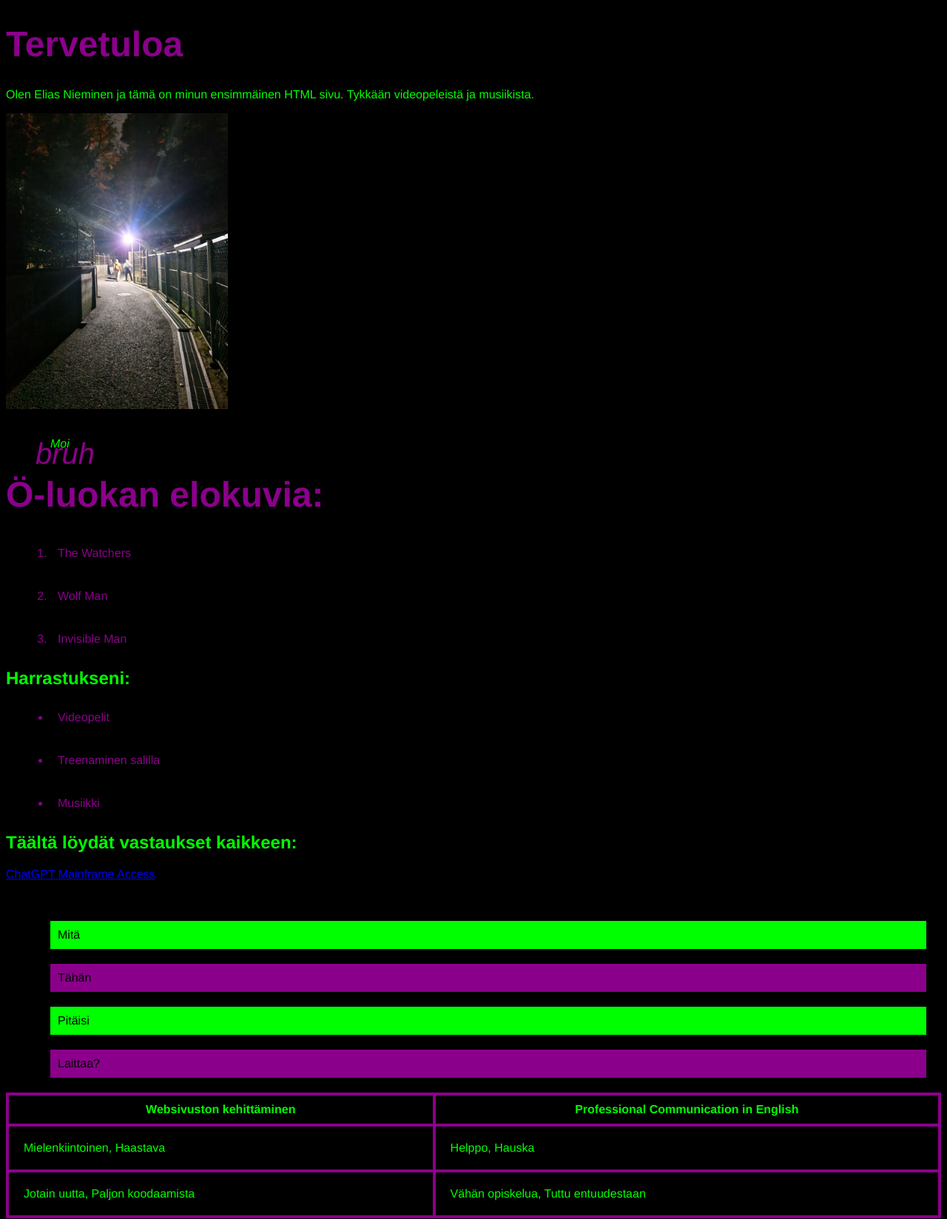
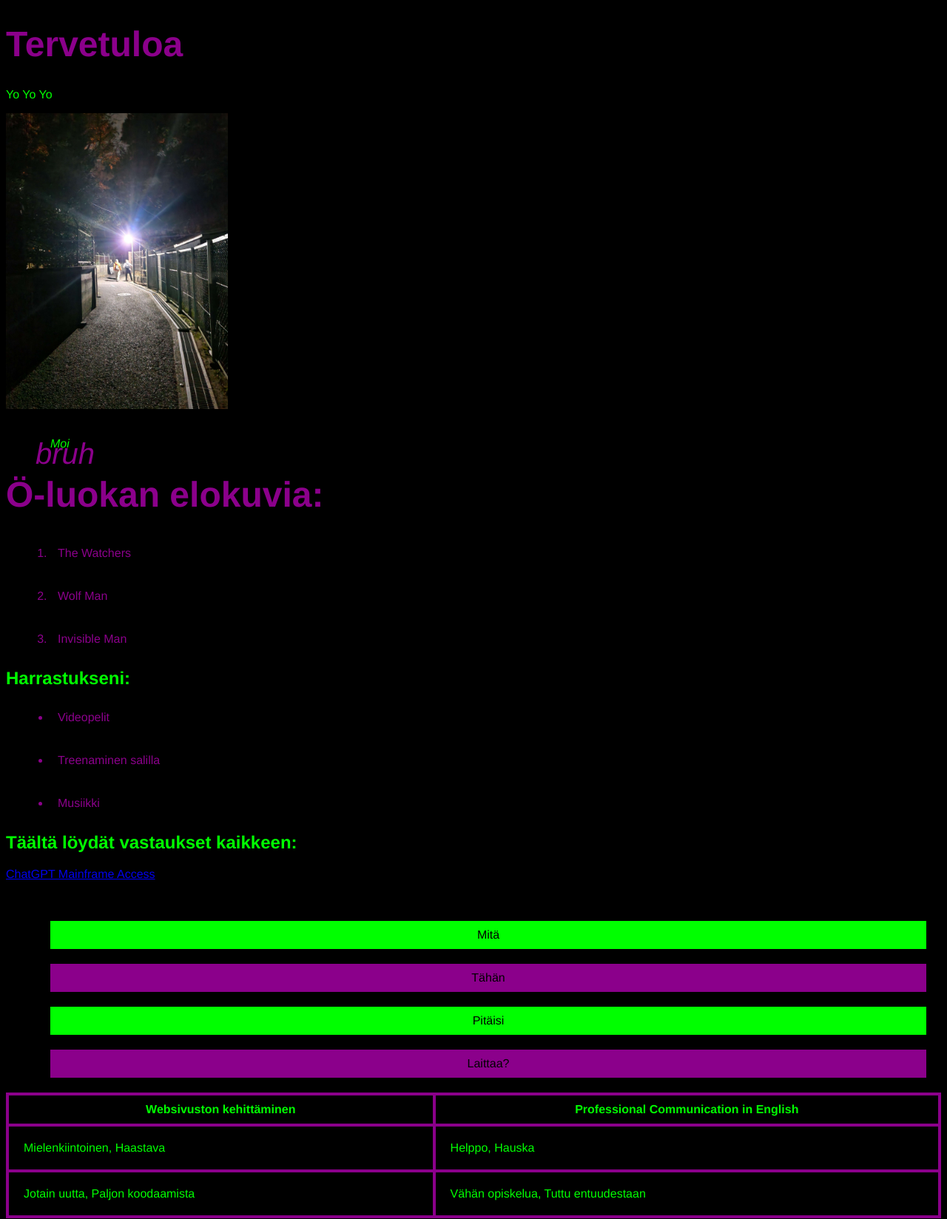
Before and after one commit to vuorigorilla1/websivusto-syksy25, a plain HTML site: page WS03_CSS_Advanced/index.html in a window 1280 px wide. Shown: the top 1648 px of the page at 74% size. Drawn offline with Linux system fonts and the light colour scheme.

Commit message:
kahdeksas commit

```diff
--- a/WS03_CSS_Advanced/index.html
+++ b/WS03_CSS_Advanced/index.html
@@ -6,9 +6,8 @@
     <title>vuorigorillan HTML sivu</title>
   </head>
   <body>
-
     <h1 style="color: darkmagenta;">Tervetuloa</h1>
-    <p>Olen Elias Nieminen ja tämä on minun ensimmäinen HTML sivu. Tykkään videopeleistä ja musiikista.</p>
+    <p>Yo Yo Yo</p>
     <img src="images/20231209_175225.jpg" alt="ts heat" height="400" width="300" class="filter-image"><br><br>
 
 <blockquote class="quote" style="color: lime;">
@@ -28,16 +27,17 @@
       <li>Treenaminen salilla</li>
       <li>Musiikki</li>
      </ul>
-
     <h2>Täältä löydät vastaukset kaikkeen:</h2>
      <p><a href="https://chatgpt.com/">ChatGPT Mainframe Access</a></p><br>
 
-     <ul class="pseudo-list">
+     <div class="center">
+      <ul class="pseudo-list">
         <li>Mitä</li>
         <li>Tähän</li>
         <li>Pitäisi</li>
         <li>Laittaa?</li>
-     </ul>
+       </ul>
+    </div>
 
 <table>
   <tr>
--- a/WS03_CSS_Advanced/styles/style.css
+++ b/WS03_CSS_Advanced/styles/style.css
@@ -98,6 +98,13 @@ input[type="submit"]:hover {
     background-color: darkmagenta;
     color: black;
 }
+.pseudo-list li:hover {
+    transform: scale(1.67);
+    transition-duration: 0.1s;
+}
+.center {
+    text-align: center;
+}
 .filter-image {
     filter: opacity(100%);
     transition: filter 0.3s ease;
```
